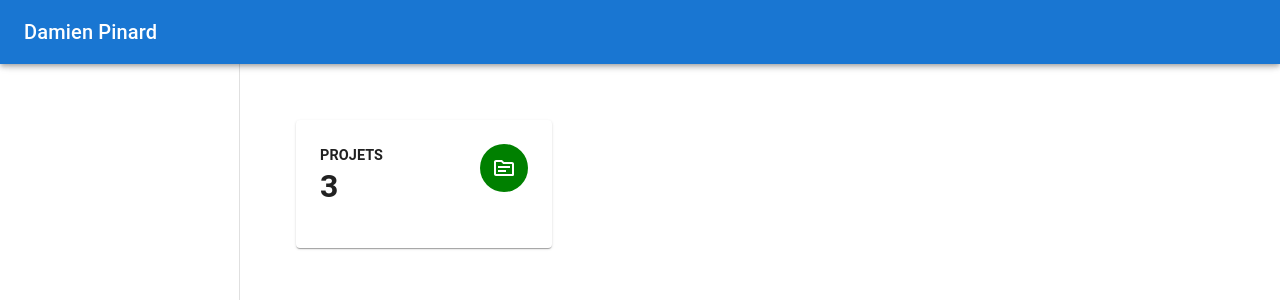
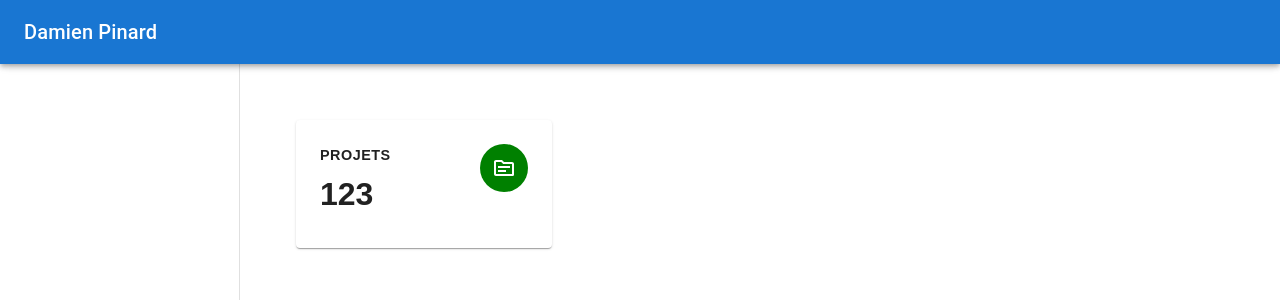
Before and after one commit to dpinard/dpinard, a React (Create React App) app in the folder testproject/: page / in a window 1280 px wide. Shown: the top 300 px of the page. Built offline with nearby package versions, Linux system fonts and the light colour scheme.

Commit message:
refonte pf paper project align

```diff
--- a/testproject/package.json
+++ b/testproject/package.json
@@ -6,6 +6,7 @@
   "dependencies": {
     "@emotion/react": "^11.10.8",
     "@emotion/styled": "^11.10.8",
+    "@fontsource/public-sans": "^4.5.12",
     "@mui/icons-material": "^5.11.16",
     "@mui/material": "^5.12.2",
     "@testing-library/jest-dom": "^5.16.5",
--- a/testproject/src/App.js
+++ b/testproject/src/App.js
@@ -12,15 +12,13 @@ import CssBaseline from '@mui/material/CssBaseline';
 import Toolbar from '@mui/material/Toolbar';
 import List from '@mui/material/List';
 import Typography from '@mui/material/Typography';
-import Divider from '@mui/material/Divider';
-import ListItem from '@mui/material/ListItem';
-import ListItemButton from '@mui/material/ListItemButton';
-import ListItemIcon from '@mui/material/ListItemIcon';
-import ListItemText from '@mui/material/ListItemText';
+
 
 import TopicOutlinedIcon from '@mui/icons-material/TopicOutlined';
 import Avatar from '@mui/material/Avatar';
 import Icon from '@mui/material/Icon';
+
+
 
 function App() {
   return (
@@ -60,13 +58,13 @@ function App() {
           },
         }}
       >
-      <Paper outlined sx={{m:4,p:4}}>
+      <Paper sx={{m:4,p:4}}>
 
         <Box sx={{display:'flex',justifyContent:'space-between'}}>
 
-          <Box sx={{display:'flex', flexDirection:'column'}}>
-            <Typography variant='h6' fontWeight='600' fontSize='0.90em'> PROJETS </Typography>
-            <Typography variant='h5' lineHeight='1.2' fontWeight='700' fontSize='2rem'> 3 </Typography>
+          <Box sx={{display:'flex', flexDirection:'column', }}>
+            <Typography variant='h6' textTransform='uppercase' fontFamily="Arial" letterSpacing='0.5px' fontWeight='600' fontSize='0.90em'> Projets </Typography>
+            <Typography variant='h5' fontFamily="sans-serif" lineHeight='1.7' fontWeight='700' fontSize='2rem'> 123 </Typography>
           </Box>
 
           <Avatar sx={{p:3, backgroundColor:'green'}}>
```
Also changed, not shown: 1 other file (tests, documents, lock files or other folders).
